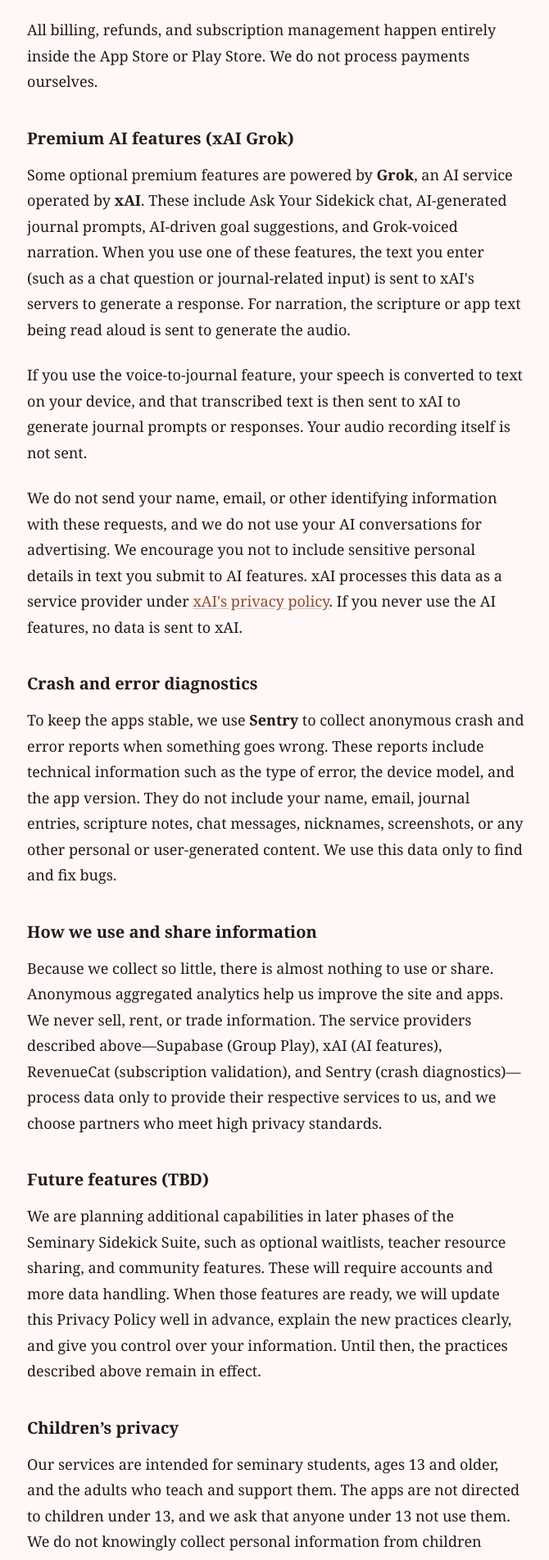
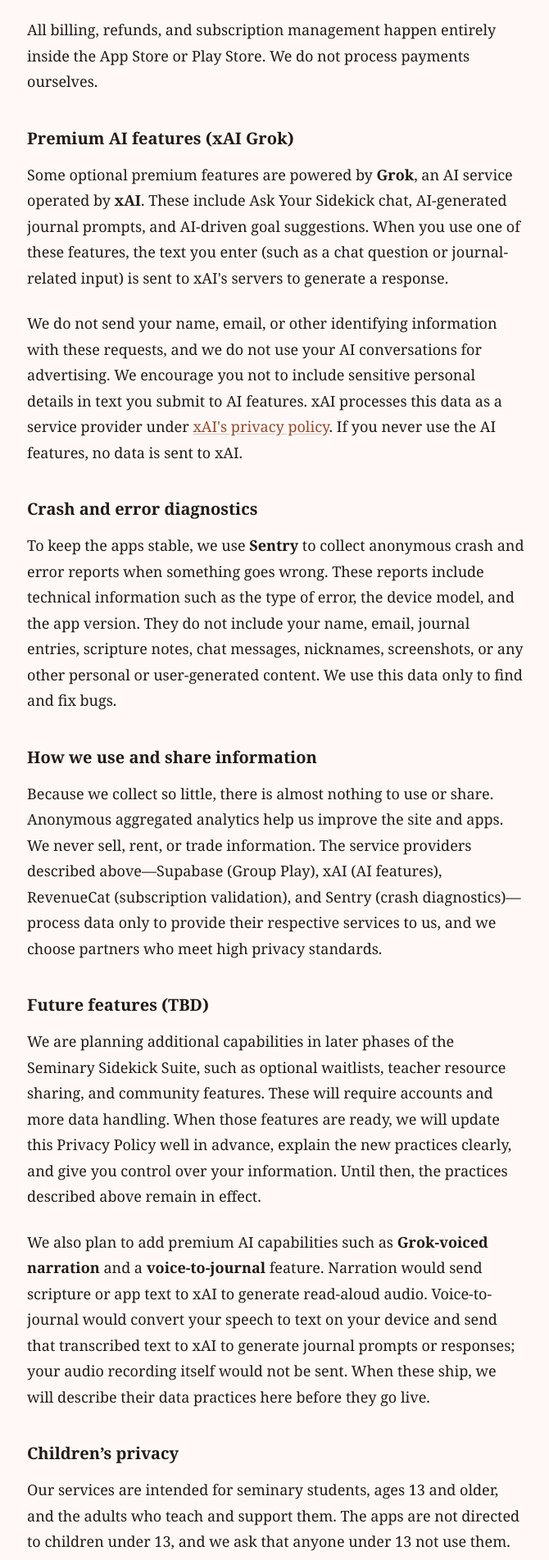
Before and after one commit to sophomorica/seminary-sidekick, a SvelteKit app: page /privacy in a window 1280 px wide. Shown: the part 3263-5166 px from the top of the page at 82% size, without its empty margins (303-973 px from the left). Built offline with nearby package versions, Linux system fonts and the light colour scheme.

Commit message:
privacy policy: move narration and voice-to-journal to future features (not in 1.0.0)

```diff
--- a/src/routes/privacy/+page.svelte
+++ b/src/routes/privacy/+page.svelte
@@ -178,15 +178,9 @@
 		Some optional premium features are powered by <strong>Grok</strong>, an AI service operated
 		by
 		<strong>xAI</strong>. These include Ask Your Sidekick chat, AI-generated journal prompts,
-		AI-driven goal suggestions, and Grok-voiced narration. When you use one of these features,
-		the text you enter (such as a chat question or journal-related input) is sent to xAI's
-		servers to generate a response. For narration, the scripture or app text being read aloud is
-		sent to generate the audio.
-	</p>
-	<p class="mb-6 font-serif text-[1.125rem] leading-[1.75] text-on-surface">
-		If you use the voice-to-journal feature, your speech is converted to text on your device,
-		and that transcribed text is then sent to xAI to generate journal prompts or responses. Your
-		audio recording itself is not sent.
+		and AI-driven goal suggestions. When you use one of these features, the text you enter (such
+		as a chat question or journal-related input) is sent to xAI's servers to generate a
+		response.
 	</p>
 	<p class="mb-6 font-serif text-[1.125rem] leading-[1.75] text-on-surface">
 		We do not send your name, email, or other identifying information with these requests, and
@@ -233,6 +227,14 @@
 		accounts and more data handling. When those features are ready, we will update this Privacy
 		Policy well in advance, explain the new practices clearly, and give you control over your
 		information. Until then, the practices described above remain in effect.
+	</p>
+	<p class="mb-6 font-serif text-[1.125rem] leading-[1.75] text-on-surface">
+		We also plan to add premium AI capabilities such as <strong>Grok-voiced narration</strong>
+		and a <strong>voice-to-journal</strong> feature. Narration would send scripture or app text to
+		xAI to generate read-aloud audio. Voice-to-journal would convert your speech to text on your device
+		and send that transcribed text to xAI to generate journal prompts or responses; your audio recording
+		itself would not be sent. When these ship, we will describe their data practices here before they
+		go live.
 	</p>
 
 	<!-- Children’s privacy -->
```
